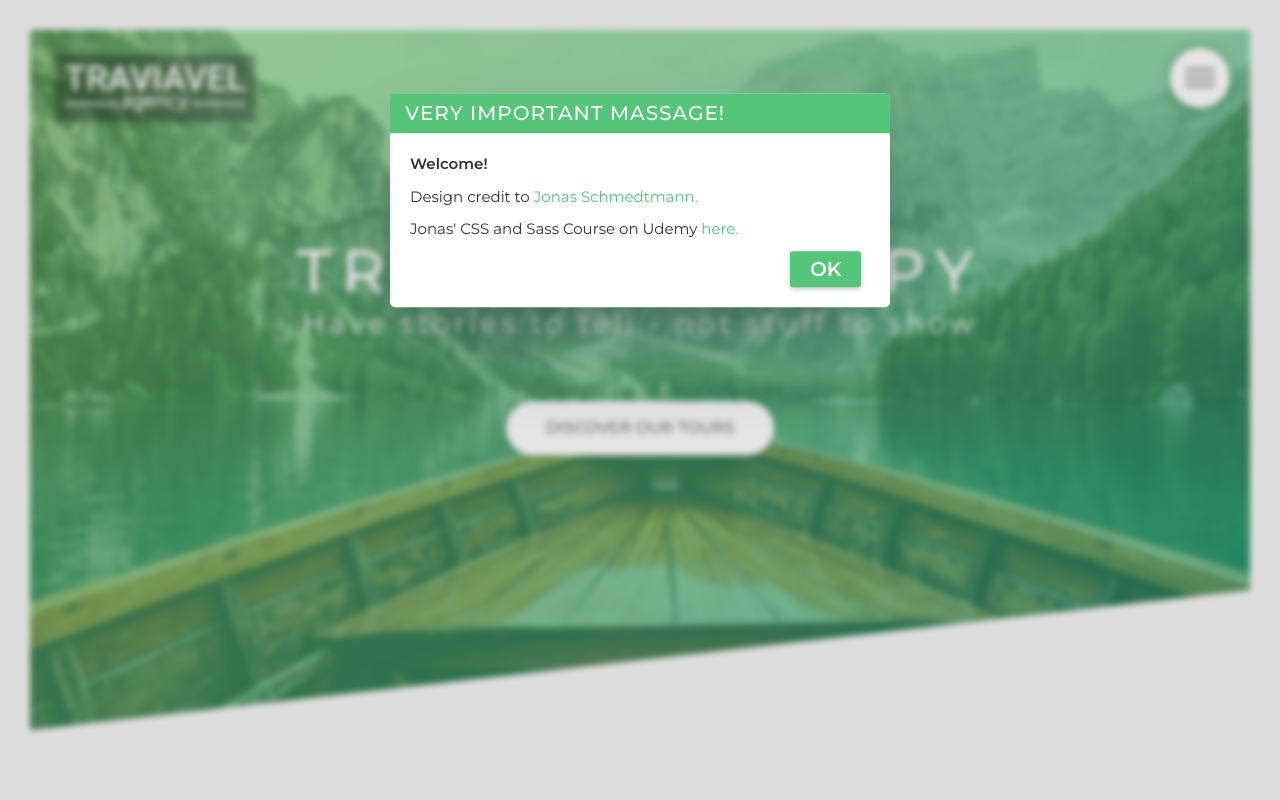
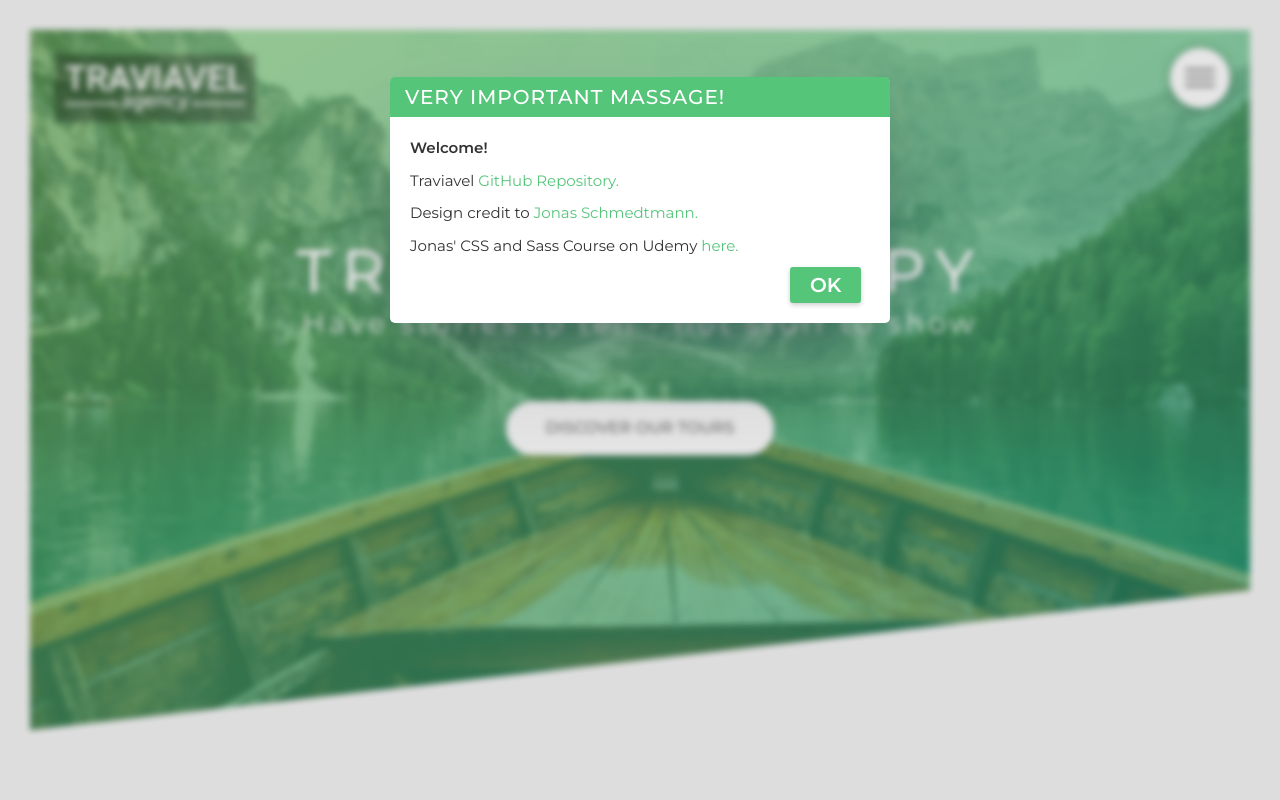
Before and after one commit to ionStici/traviavel, a website: page index.html in a window 1280 px wide. Shown: the top 800 px of the page. Drawn offline with Linux system fonts and the light colour scheme.

Commit message:
Add Readme

```diff
--- a/index.html
+++ b/index.html
@@ -16,6 +16,13 @@
             <p class="intro-popup__title">VERY IMPORTANT MASSAGE!</p>
 
             <p class="intro-popup__text intro-popup__text--title">Welcome!</p>
+
+            <p class="intro-popup__text">
+                Traviavel
+                <a target="_blank" href="https://github.com/ionStici/traviavel"
+                    >GitHub Repository.</a
+                >
+            </p>
 
             <p class="intro-popup__text">
                 Design credit to
```
Also changed, not shown: README.md (added).
